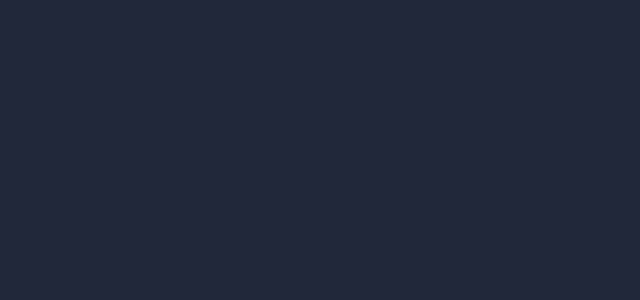
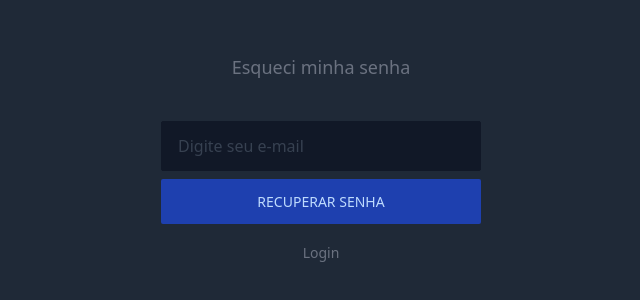
Before and after one commit to MarkTecnicoDeveloper/laravue-todolist-app, a Vue app: page /esqueci-senha in a window 1280 px wide. Before the commit this address had no page. Shown: the part 238-538 px from the top of the page, without its empty margins (319-959 px from the left). Built offline with nearby package versions, Linux system fonts and the light colour scheme.

Commit message:
Add user ForgotPassword View

```diff
--- a/src/router/index.ts
+++ b/src/router/index.ts
@@ -4,6 +4,7 @@ import Auth from '../layouts/Auth.vue';
 import Login from '../views/Login.vue';
 import Register from '../views/Register.vue';
 import VerifyEmail from '../views/VerifyEmail.vue';
+import ForgotPassword from '../views/ForgotPassword.vue';
 
 const routes: Array<RouteRecordRaw> = [
 	{
@@ -32,6 +33,11 @@ const routes: Array<RouteRecordRaw> = [
 					next();
 				},
 			},
+			{
+				path: '/esqueci-senha',
+				name: 'forgotPassword',
+				component: ForgotPassword,
+			},
 		],
 	},
 ];
--- a/src/utils/messages.ts
+++ b/src/utils/messages.ts
@@ -3,4 +3,5 @@ export default {
 	LoginInvalidException: 'Ops! E-mail e/ou senha invalidos.',
 	UserHasBeenTakenException: 'Ops! Parece que este usuarios já existe',
 	VerifyEmailTokenInvalidException: 'Ops! Parece que este token está inválido.',
+	UserNotFoundException: 'Ops! Parece que este usuario no existe',
 };
--- /dev/null
+++ b/src/views/ForgotPassword.vue
@@ -0,0 +1,116 @@
+<template>
+    <div>
+        <h3 class="py-2 mb-8 text-gray-500 text-lg font-medium text-center">
+            Esqueci minha senha
+        </h3>
+        <div v-if="responseApi.message" :class="`rounded-sm bg-${responseApi.color}-100 p-4 mb-4`">
+            <h3 :class="`text-sm leading-5 font-medium text-${responseApi.color}-800`">
+                {{ responseApi.message }}
+            </h3>
+        </div>
+        <form @submit.stop.prevent="onSubmit">
+            <div class="grid gap-2">
+                <input
+                    v-model="email"
+                    v-bind="emailAttrs"
+                    type="email"
+                    placeholder="Digite seu e-mail"
+                    class="bg-gray-900 placeholder-gray-700 text-gray-500 font-light border border-gray-900 focus:outline-none focus:border-blue-800 rounded-sm py-3 px-4 block w-full appearance-none leading-normal"
+                >
+                <div v-if="errors.email" class="text-red-500 text-sm mb-2">
+                    {{ errors.email }}
+                </div>
+                <button
+                    type="submit"
+                    :disabled="spinner.forgot_password"
+                    class="flex items-center justify-center bg-blue-800 text-blue-200 font-medium text-sm focus:outline-none rounded-sm py-3 px-4 w-full appearance-none leading-normal"
+                >
+                    <img v-if="spinner.forgot_password" src="../assets/img/spinner.svg" alt="" class="w-5 h-5 mr-2">
+                    RECUPERAR SENHA
+                </button>
+            </div>
+        </form>
+        <div class="my-4 text-center">
+            <RouterLink
+                :to="{ name: 'login' }"
+                class="text-sm font-light"
+            >
+                Login
+            </RouterLink>
+        </div>
+    </div>
+</template>
+
+<script setup lang="ts">
+import { ref } from 'vue';
+import { useForm } from 'vee-validate';
+import * as yup from 'yup';
+import axiosClient from '../axios';
+import messages from '../utils/messages';
+
+const user = ref({
+	email: '',
+});
+
+const responseApi = ref({
+	color: '',
+	message: '',
+});
+
+const spinner = ref({
+	forgot_password: false,
+});
+
+const { errors, handleSubmit, defineField } = useForm({
+	validationSchema: yup.object({
+		email: yup
+			.string()
+			.email('Email deve ser um email válido')
+			.required('El campo E-mail é obrigatorio'),
+	}),
+});
+
+const [email, emailAttrs] = defineField('email');
+
+function onSuccess(values) {
+	user.value.email = values.email;
+
+	forgotPassword();
+}
+
+function onInvalidSubmit() {}
+
+const onSubmit = handleSubmit(onSuccess, onInvalidSubmit);
+
+function forgotPassword() {
+	const payload = user.value;
+
+	resetResponseApi();
+
+	spinner.value.forgot_password = true;
+
+	axiosClient
+		.post('v1/forgot-password', payload)
+		.then(() => {
+			responseApi.value.color = 'green';
+			responseApi.value.message =
+				'Enviamos un e-mail con istruções de recuperação de senha';
+		})
+		.catch((e) => {
+			spinner.value.forgot_password = false;
+
+			const errorCode = e?.response?.data?.error || 'ServerError';
+
+			responseApi.value.color = 'red';
+			responseApi.value.message = messages[errorCode];
+		})
+		.finally(() => {
+			spinner.value.forgot_password = false;
+		});
+}
+
+function resetResponseApi() {
+	responseApi.value.color = '';
+	responseApi.value.message = '';
+}
+</script>
--- a/src/views/Login.vue
+++ b/src/views/Login.vue
@@ -38,7 +38,7 @@
                 </button>
                 <div class="my-4 text-center">
                     <RouterLink
-                        to=""
+                        :to="{ name: 'forgotPassword' }"
                         class="text-sm font-light"
                     >
                         Esqueci minha senha
@@ -98,7 +98,7 @@ function onSuccess(values) {
 	login();
 }
 
-function onInvalidSubmit({ values, errors, results }) {}
+function onInvalidSubmit() {}
 
 const onSubmit = handleSubmit(onSuccess, onInvalidSubmit);
 
--- a/src/views/Register.vue
+++ b/src/views/Register.vue
@@ -116,7 +116,7 @@ function onSuccess(values) {
 	register();
 }
 
-function onInvalidSubmit({ values, errors, results }) {}
+function onInvalidSubmit() {}
 
 const onSubmit = handleSubmit(onSuccess, onInvalidSubmit);
 
```
